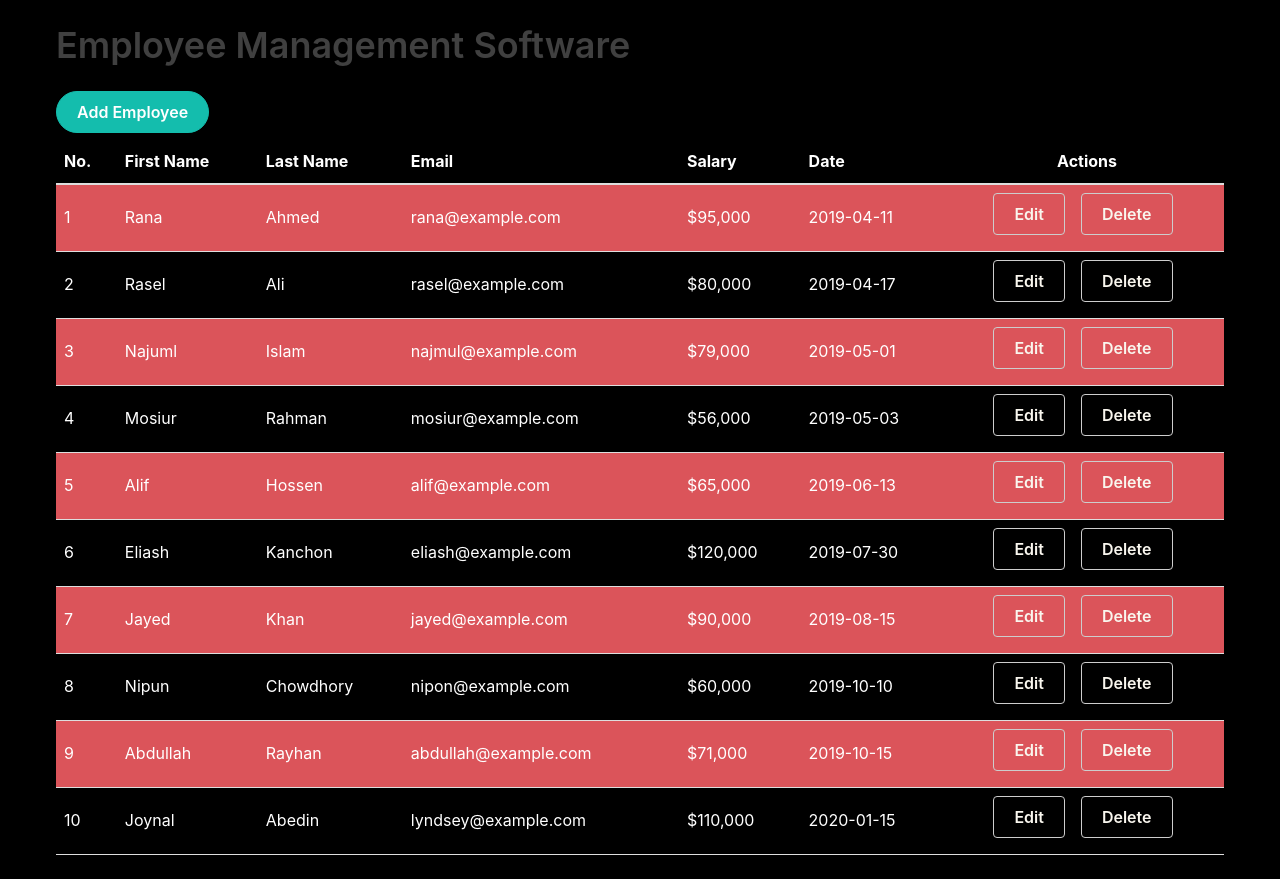
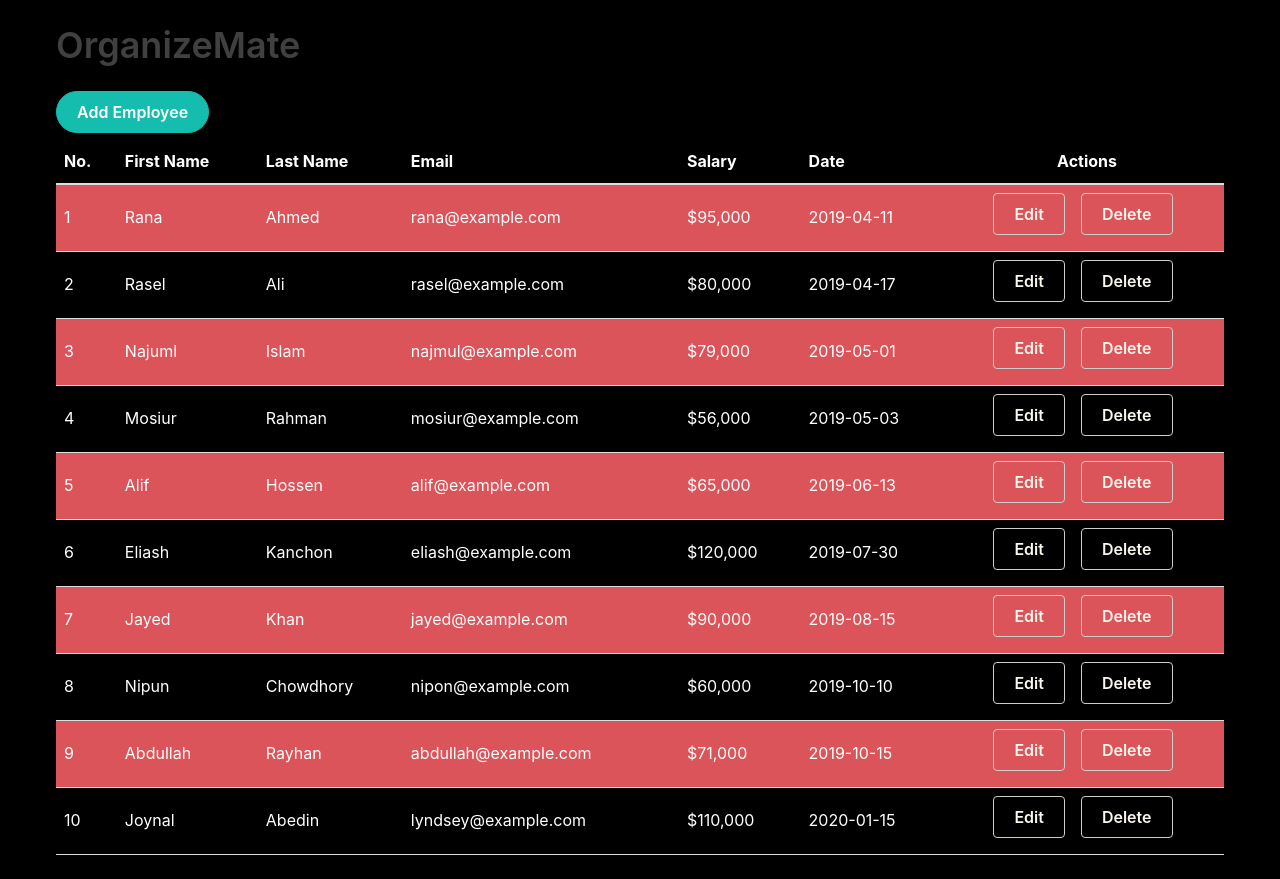
Before and after one commit to Asnoyon/employee-management, a React (Create React App) app: page / in a window 1280 px wide. Built offline with nearby package versions, Linux system fonts and the light colour scheme.

Commit message:
titel change

```diff
--- a/src/Page/Dashboard/Header.js
+++ b/src/Page/Dashboard/Header.js
@@ -1,14 +1,16 @@
-import React from 'react'
+import React from "react";
 
-function Header({setIsAdding}) {
+function Header({ setIsAdding }) {
   return (
     <header>
-      <h1>Employee Management Software</h1>
+      <h1>OrganizeMate</h1>
       <div>
-        <button className='round-button' onClick={()=>setIsAdding(true)}>Add Employee</button>
+        <button className="round-button" onClick={() => setIsAdding(true)}>
+          Add Employee
+        </button>
       </div>
     </header>
-  )
+  );
 }
 
-export default Header
+export default Header;
```
